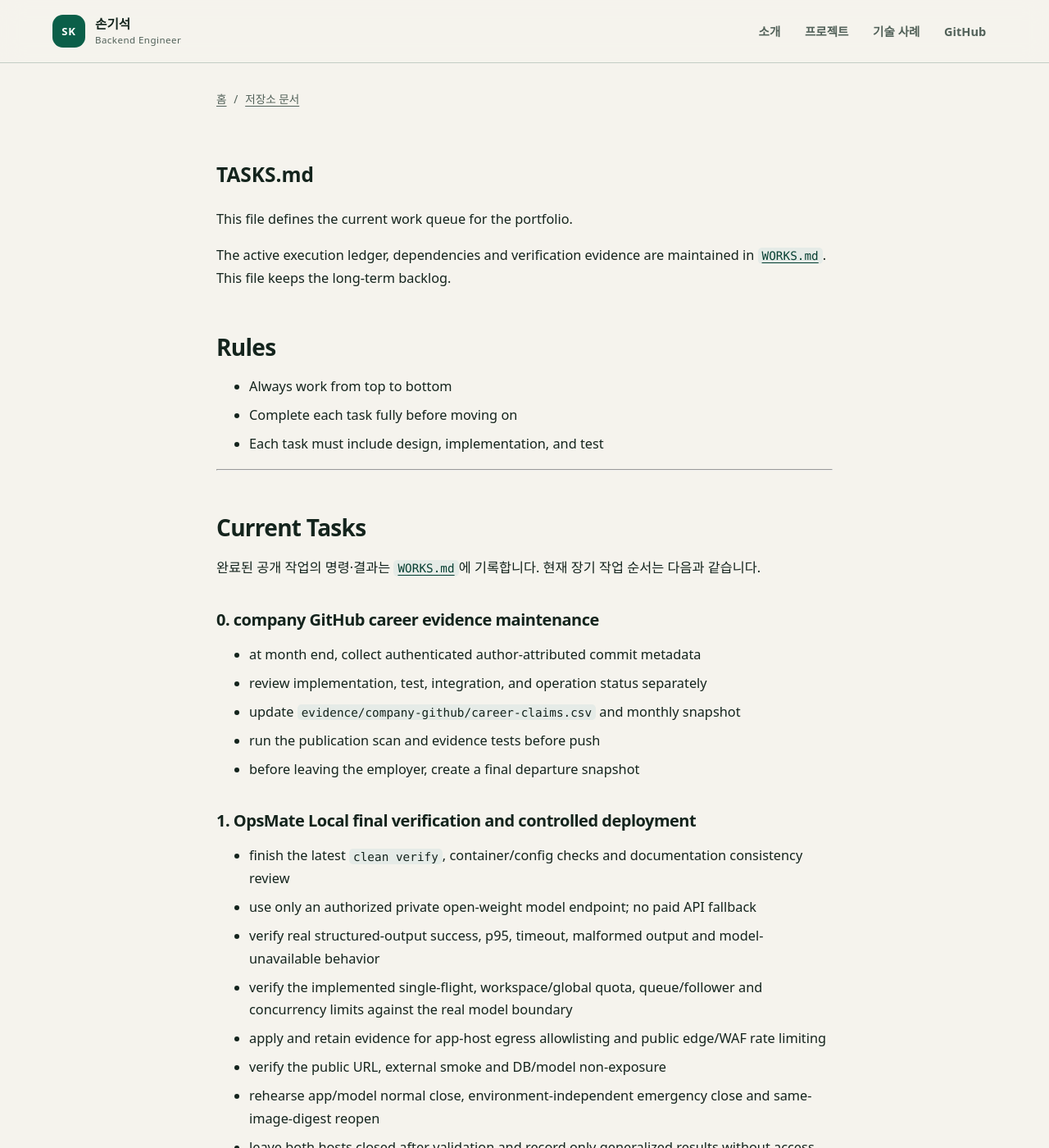
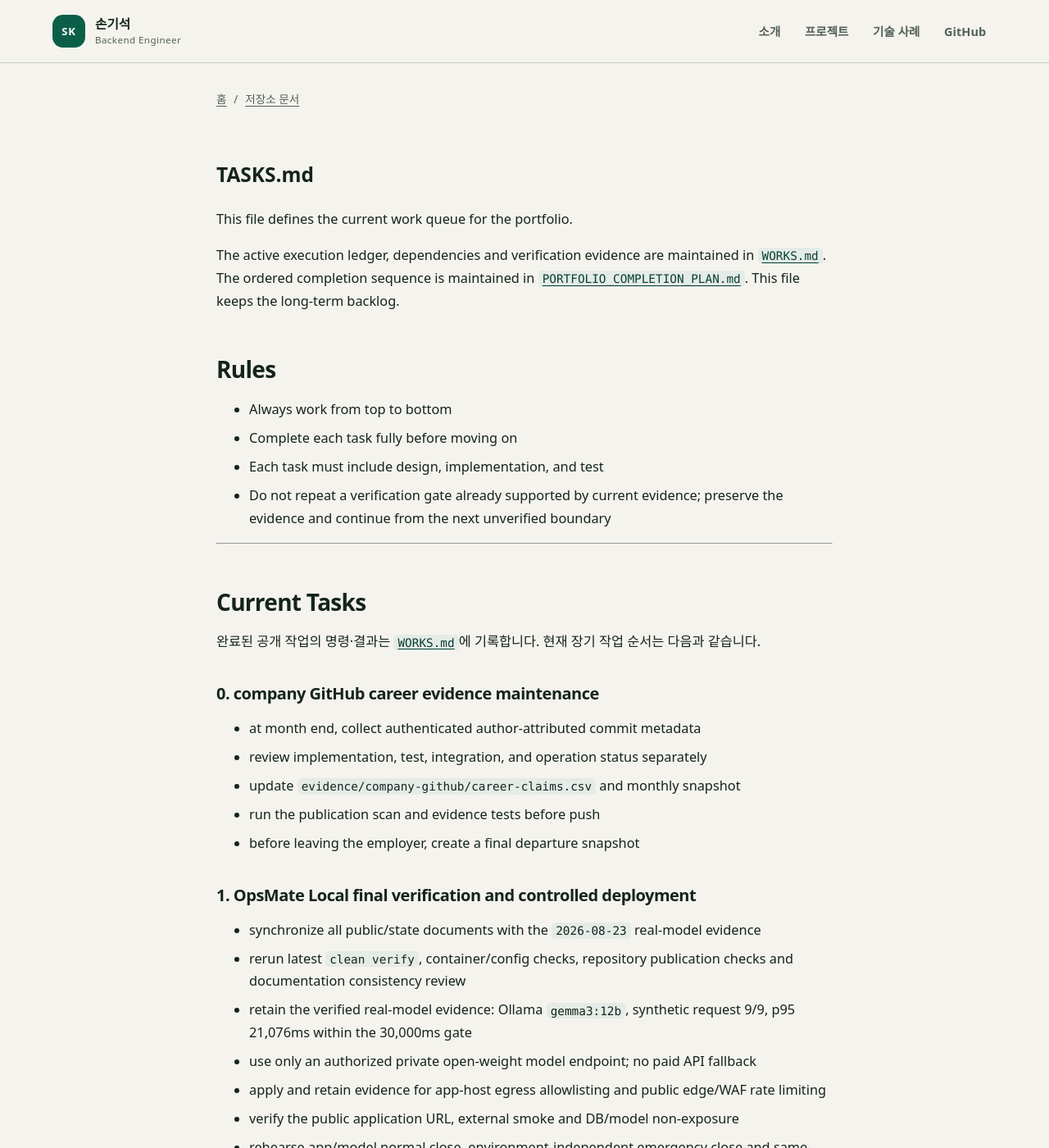
Before and after one commit to son1004007/engineering-career-portfolio, a Jekyll site: the page built from TASKS.md, in a window 1280 px wide and 1400 px high. Shown: the whole window at 82% size. Built offline with Jekyll 4.4.1, drawn with Linux system fonts in a browser that asks for light colours; our own code applies the rules of GitHub Pages for plain Markdown files; some of the changed text lies outside the part shown.

Commit message:
docs: align portfolio backlog with completion plan

```diff
--- a/TASKS.md
+++ b/TASKS.md
@@ -2,12 +2,13 @@
 
 This file defines the current work queue for the portfolio.
 
-The active execution ledger, dependencies and verification evidence are maintained in [`WORKS.md`](WORKS.md). This file keeps the long-term backlog.
+The active execution ledger, dependencies and verification evidence are maintained in [`WORKS.md`](WORKS.md). The ordered completion sequence is maintained in [`PORTFOLIO_COMPLETION_PLAN.md`](PORTFOLIO_COMPLETION_PLAN.md). This file keeps the long-term backlog.
 
 ## Rules
 - Always work from top to bottom
 - Complete each task fully before moving on
 - Each task must include design, implementation, and test
+- Do not repeat a verification gate already supported by current evidence; preserve the evidence and continue from the next unverified boundary
 
 ---
 
@@ -23,12 +24,12 @@ The active execution ledger, dependencies and verification evidence are maintain
 - before leaving the employer, create a final departure snapshot
 
 ### 1. OpsMate Local final verification and controlled deployment
-- finish the latest `clean verify`, container/config checks and documentation consistency review
+- synchronize all public/state documents with the `2026-08-23` real-model evidence
+- rerun latest `clean verify`, container/config checks, repository publication checks and documentation consistency review
+- retain the verified real-model evidence: Ollama `gemma3:12b`, synthetic request 9/9, p95 21,076ms within the 30,000ms gate
 - use only an authorized private open-weight model endpoint; no paid API fallback
-- verify real structured-output success, p95, timeout, malformed output and model-unavailable behavior
-- verify the implemented single-flight, workspace/global quota, queue/follower and concurrency limits against the real model boundary
 - apply and retain evidence for app-host egress allowlisting and public edge/WAF rate limiting
-- verify the public URL, external smoke and DB/model non-exposure
+- verify the public application URL, external smoke and DB/model non-exposure
 - rehearse app/model normal close, environment-independent emergency close and same-image-digest reopen
 - leave both hosts closed after validation and record only generalized results without access details
 
@@ -41,6 +42,7 @@ The active execution ledger, dependencies and verification evidence are maintain
 ### 3. portfolio publication maintenance
 - check Pages deployment and public links after material changes
 - keep status badges, test counts and limitations synchronized
+- perform physical mobile UX verification when practical
 - refresh sanitized company GitHub evidence at the defined review interval
 
 ### 4. older sample disposition
@@ -57,3 +59,4 @@ A task is complete only when:
 - tests exist
 - tests pass
 - documentation matches implementation
+- any external/runtime gate claimed as complete has bounded execution evidence
```
